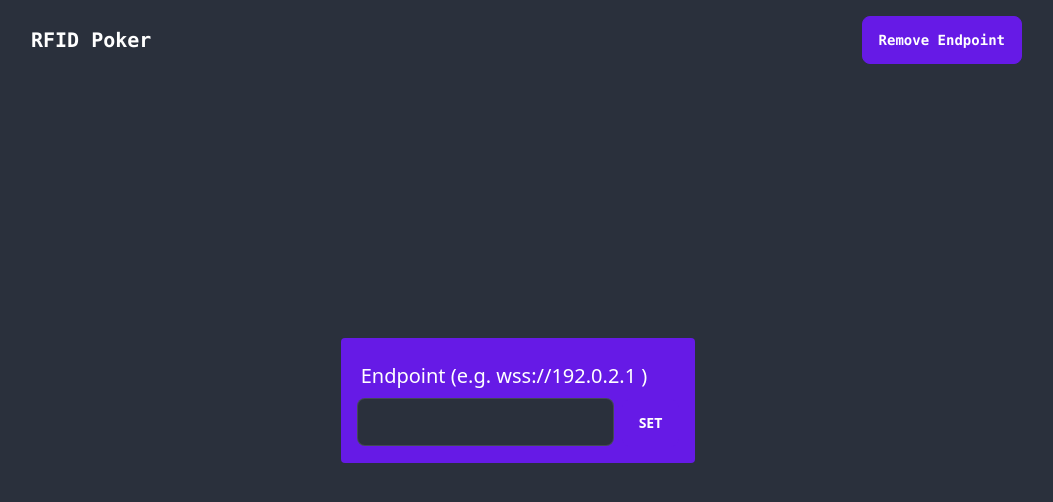
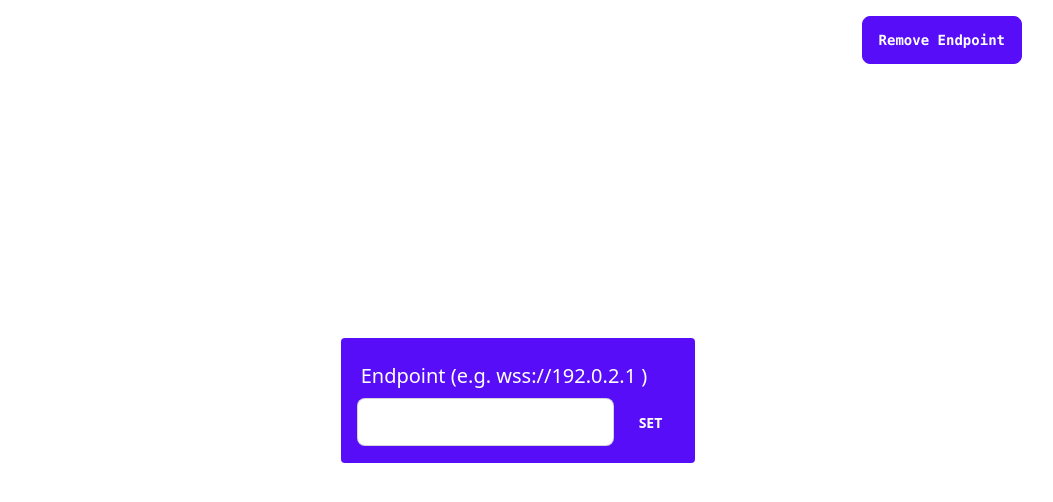
Before and after one commit to whywaita/rfid-poker, a Next.js app in the folder ui/: page / in a window 1280 px wide. Shown: the top 502 px of the page, without its empty margins (122-1175 px from the left). Built offline with nearby package versions, Linux system fonts and the light colour scheme.

Commit message:
Switch to light

```diff
--- a/ui/tailwind.config.js
+++ b/ui/tailwind.config.js
@@ -19,6 +19,6 @@ module.exports = {
   },
   plugins: [require("@tailwindcss/typography"), require("daisyui")],
   daisyui: {
-    themes: ["dark"],
+    themes: ["light"],
   }
 }
```
